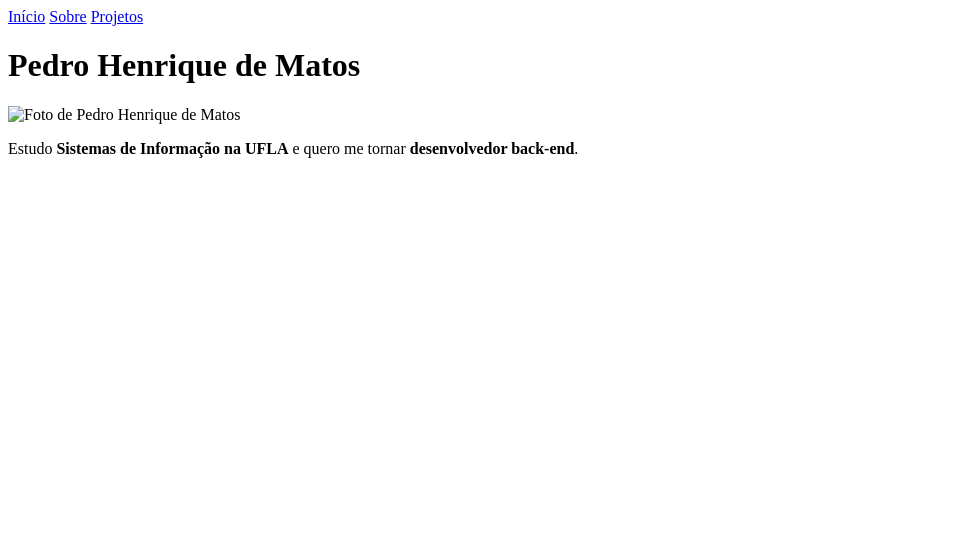
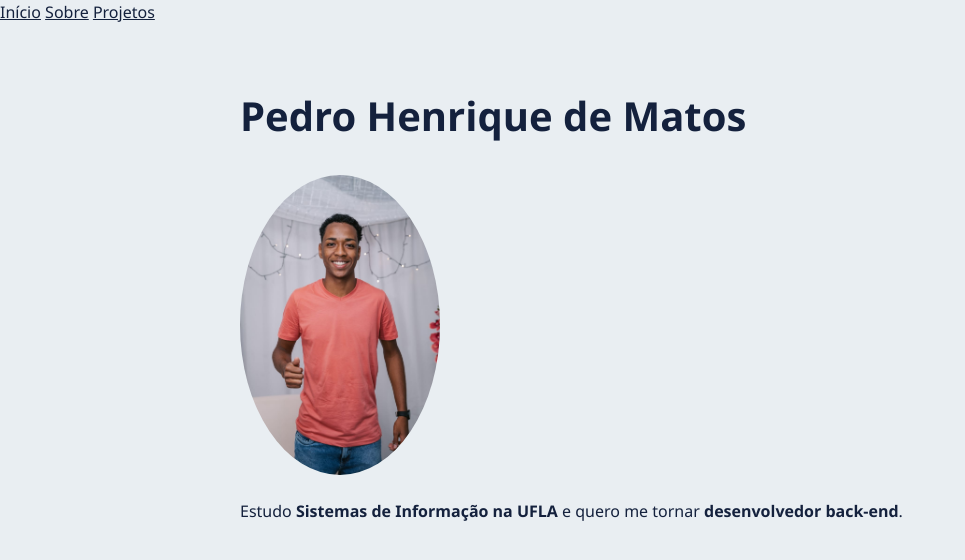
Before and after one commit to PedroMatos-01/pedro-matos, a plain HTML site: page index.html in a window 1280 px wide. Shown: the whole page, without its empty margins (0-965 px from the left). Drawn offline with Linux system fonts and the light colour scheme.

Commit message:
Cria style.css com cores e fontes

```diff
--- /dev/null
+++ b/css/style.css
@@ -0,0 +1,31 @@
+:root {
+  --fundo: #e9eef2;
+  --texto: #14213d;
+  --destaque: #ffc83d;
+}
+
+body {
+  font-family: "Segoe UI", Arial, sans-serif;
+  background-color: var(--fundo);
+  color: var(--texto);
+  line-height: 1.6;
+  margin: 0;
+}
+
+main {
+  max-width: 800px;
+  margin: 0 auto;
+  padding: 2rem 1.5rem;
+}
+
+h1 {
+  font-size: 2.5rem;
+}
+
+a {
+  color: var(--texto);
+}
+
+img {
+  border-radius: 50%;
+}
--- a/index.html
+++ b/index.html
@@ -7,6 +7,7 @@
 </head>
 <body>
     <header>
+        <link rel="stylesheet" href="css/style.css">
         <nav>
             <a href="index.html">Início</a>
             <a href="sobre.html">Sobre</a>
@@ -15,7 +16,7 @@
     </header>
     <main>
         <h1>Pedro Henrique de Matos</h1>
-        <img src="img/foto.jpg" alt="Foto de Pedro Henrique de Matos" width="200">
+        <img src="img/My.jpeg" alt="Foto de Pedro Henrique de Matos" width="200">
         <p>
             Estudo <strong>Sistemas de Informação na UFLA</strong> e quero me tornar
             <strong>desenvolvedor back-end</strong>.
```
